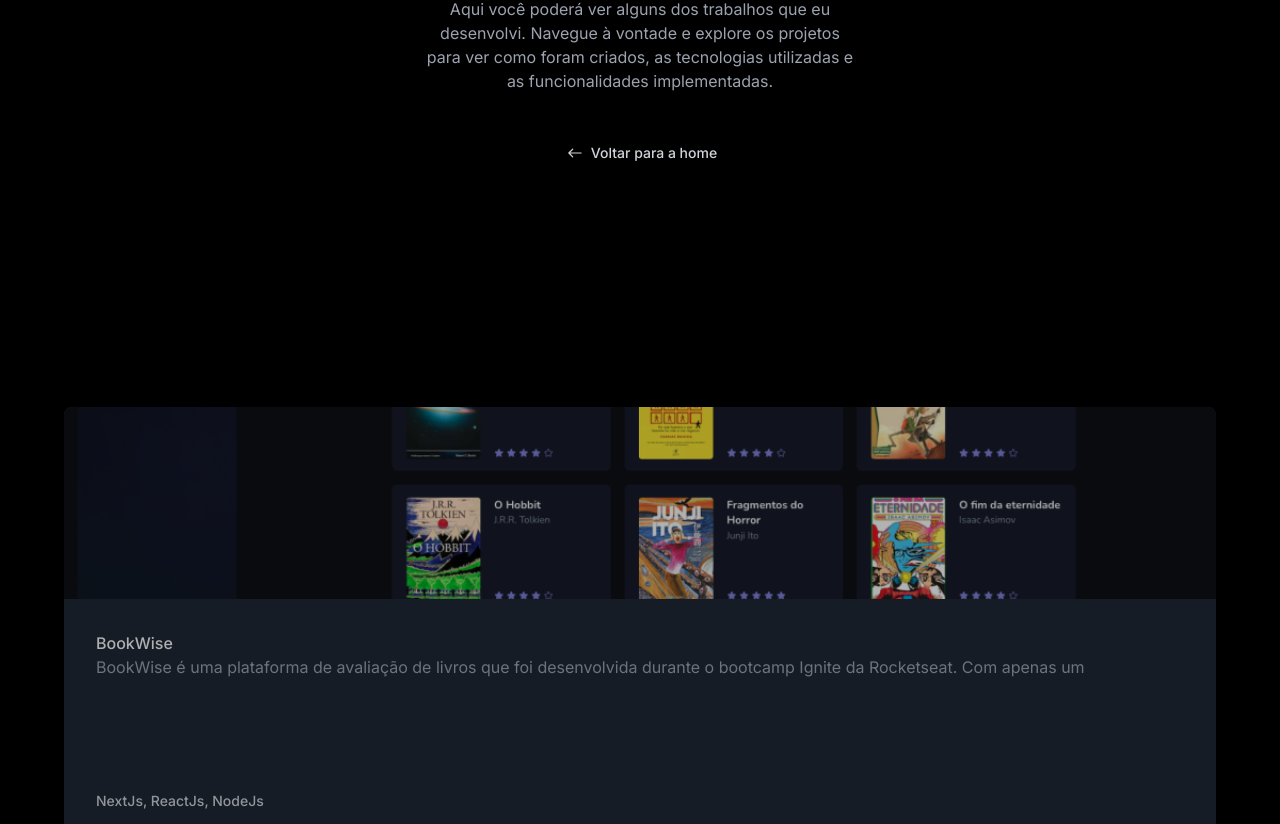
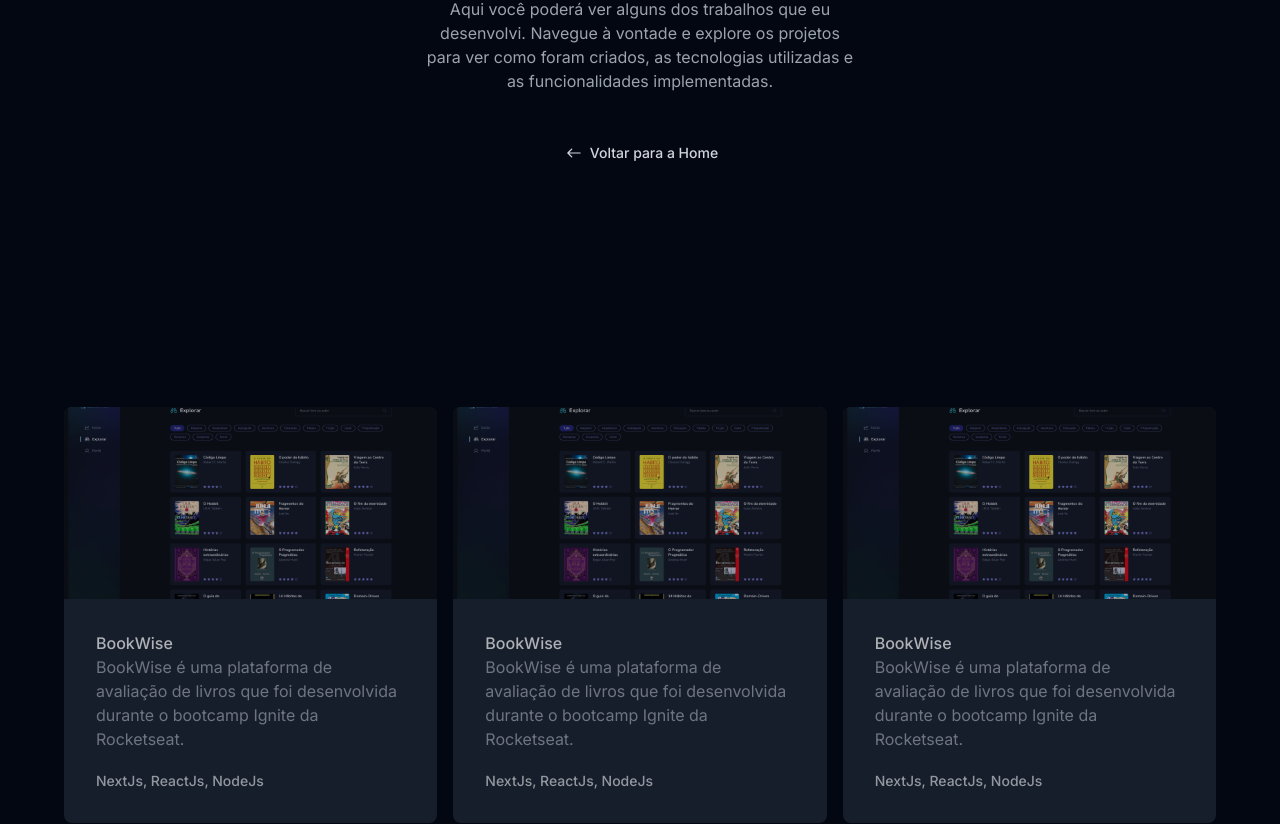
Before and after one commit to israelcruzz/israelcruzz-portfolio, a Next.js app: page /projects in a window 1280 px wide. Shown: the part 373-1197 px from the top of the page. Built offline with nearby package versions, Linux system fonts and the light colour scheme.

Commit message:
feat: add project section component

```diff
--- a/src/app/components/pages/projects/hero-section/index.tsx
+++ b/src/app/components/pages/projects/hero-section/index.tsx
@@ -20,7 +20,7 @@ export const HeroSection = () => {
 
       <TextLink uri="/">
         <IoIosArrowRoundBack size={24} />
-        <span>Voltar para a home</span>
+        <span>Voltar para a Home</span>
       </TextLink>
     </ProjectSection>
   );
--- /dev/null
+++ b/src/app/components/pages/projects/projects-section/index.tsx
@@ -0,0 +1,13 @@
+import { ProjectCard } from "@/app/components/project-card"
+
+export const ProjectSection = () => {
+    return (
+        <main className="grid grid-cols-1 md:grid-cols-3 md:gap-4 gap-2 mb-24">
+            {
+                Array.from({ length: 9 }).map((_, i) => {
+                    return <ProjectCard  key={i} />
+                })
+            }
+        </main>
+    )
+}
--- a/src/app/components/project-card/index.tsx
+++ b/src/app/components/project-card/index.tsx
@@ -1,8 +1,9 @@
 import Image from "next/image";
+import Link from "next/link";
 
 export const ProjectCard = () => {
   return (
-    <main className="w-full h-[436px] bg-gray-800 opacity-70 hover:opacity-100 rounded-lg flex flex-col overflow-hidden transition-all group">
+    <Link href="/" className="w-full h-[416px] bg-gray-800 opacity-70 hover:opacity-100 rounded-lg flex flex-col overflow-hidden transition-all group">
       <div className="w-full h-[192px]">
         <Image
           src="/images/example-project.png"
@@ -21,7 +22,7 @@ export const ProjectCard = () => {
           </h3>
           <p className="text-base font-normal text-gray-400 leading-6">
             BookWise é uma plataforma de avaliação de livros que foi
-            desenvolvida durante o bootcamp Ignite da Rocketseat. Com apenas um
+            desenvolvida durante o bootcamp Ignite da Rocketseat.
           </p>
         </div>
 
@@ -29,6 +30,6 @@ export const ProjectCard = () => {
           NextJs, ReactJs, NodeJs
         </span>
       </div>
-    </main>
+    </Link>
   );
 };
--- a/src/app/layout.tsx
+++ b/src/app/layout.tsx
@@ -28,7 +28,7 @@ export default function RootLayout({
           sizes="<generated>"
         />
       </head>
-      <body className={`${inter.className} bg-black relative`}>
+      <body className={`${inter.className} bg-gray-950 relative`}>
         <Header />
         {children}
         <Footer />
--- a/src/app/projects/page.tsx
+++ b/src/app/projects/page.tsx
@@ -1,6 +1,6 @@
 import { Metadata } from "next";
 import { HeroSection } from "../components/pages/projects/hero-section";
-import { ProjectCard } from "../components/project-card";
+import { ProjectSection } from "../components/pages/projects/projects-section";
 
 export const metadata: Metadata = {
   title: "Projetos",
@@ -10,7 +10,7 @@ export default function Projects() {
   return (
     <main className="container flex flex-col gap-6 md:gap-24">
       <HeroSection />
-      <ProjectCard />
+      <ProjectSection />
     </main>
   );
 }
```
